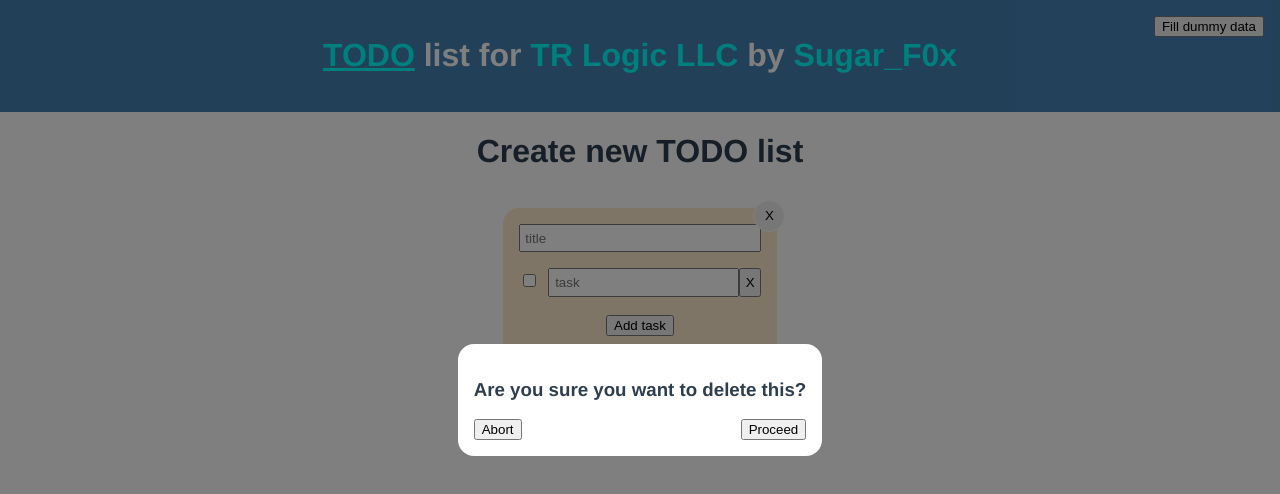
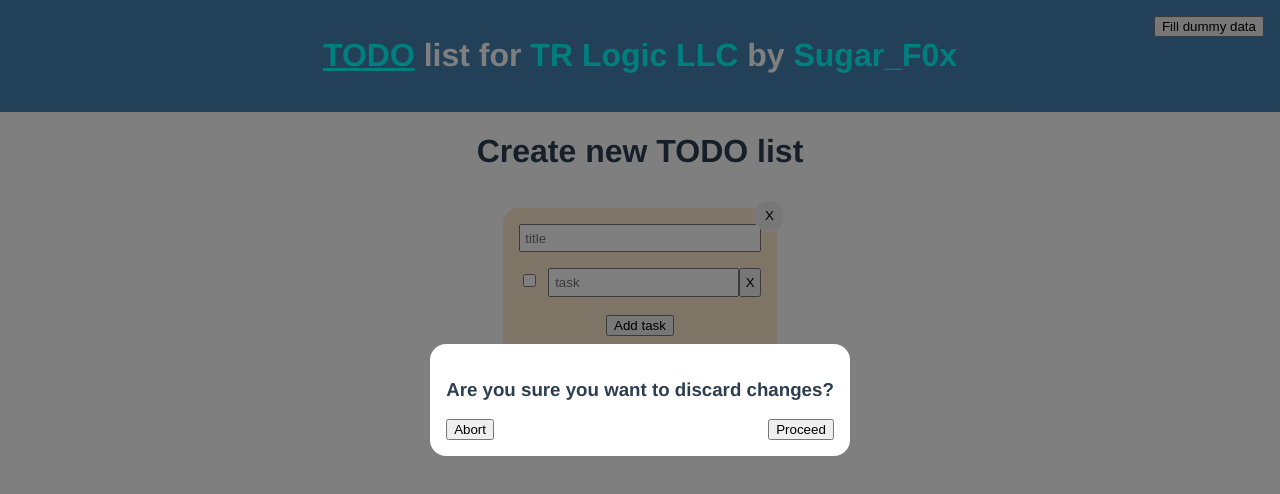
Before and after one commit to SugarF0x/ENTRY_TR-Logic-LLC, a Vue app: page /new in a window 1280 px wide. Both pictures are taken after a click on the button "Discard". Shown: the top 494 px of the page. Built offline with nearby package versions, Linux system fonts and the light colour scheme.

Commit message:
:white_check_mark: Add Dialog message parameter
> Discard and Destroy Dialogs display different messages

```diff
--- a/src/components/Dialog.vue
+++ b/src/components/Dialog.vue
@@ -1,7 +1,7 @@
 <template>
   <div class="wrapper" v-if="display">
     <div class="card">
-      <h3>Are you sure you want to delete this?</h3>
+      <h3>{{ message }}</h3>
       <div class="actions">
         <button @click="abort">Abort</button>
         <button @click="proceed">Proceed</button>
@@ -21,7 +21,8 @@
   export default {
     name: "Dialog",
     props: {
-      display: Boolean
+      display: Boolean,
+      message: String
     },
     methods: {
       abort() {
--- a/src/components/Sticker.vue
+++ b/src/components/Sticker.vue
@@ -1,9 +1,11 @@
 <template>
   <div class="sticker">
     <Dialog :display="dialog.destroy"
+            message="Are you sure you want to delete this list?"
             @proceed="toDestroy"
     />
     <Dialog :display="dialog.discard"
+            message="Are you sure you want to discard changes?"
             @proceed="toDiscard"
     />
 
```
